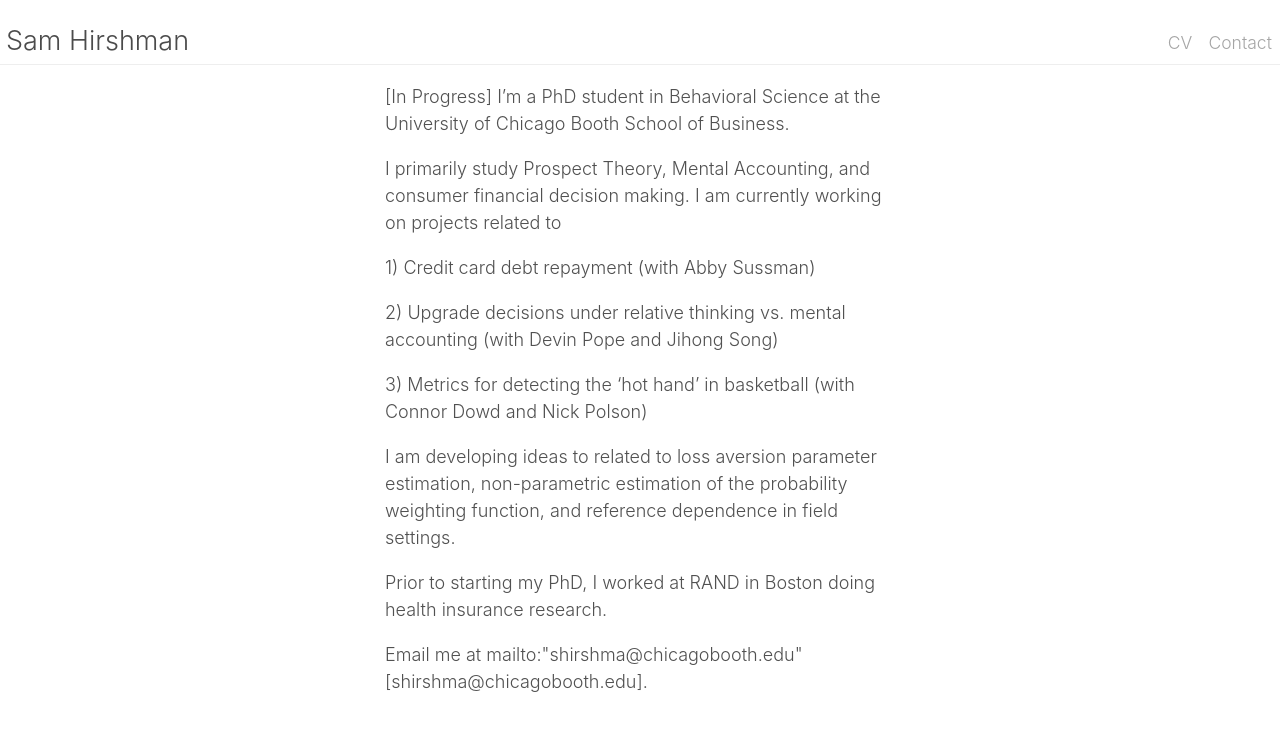
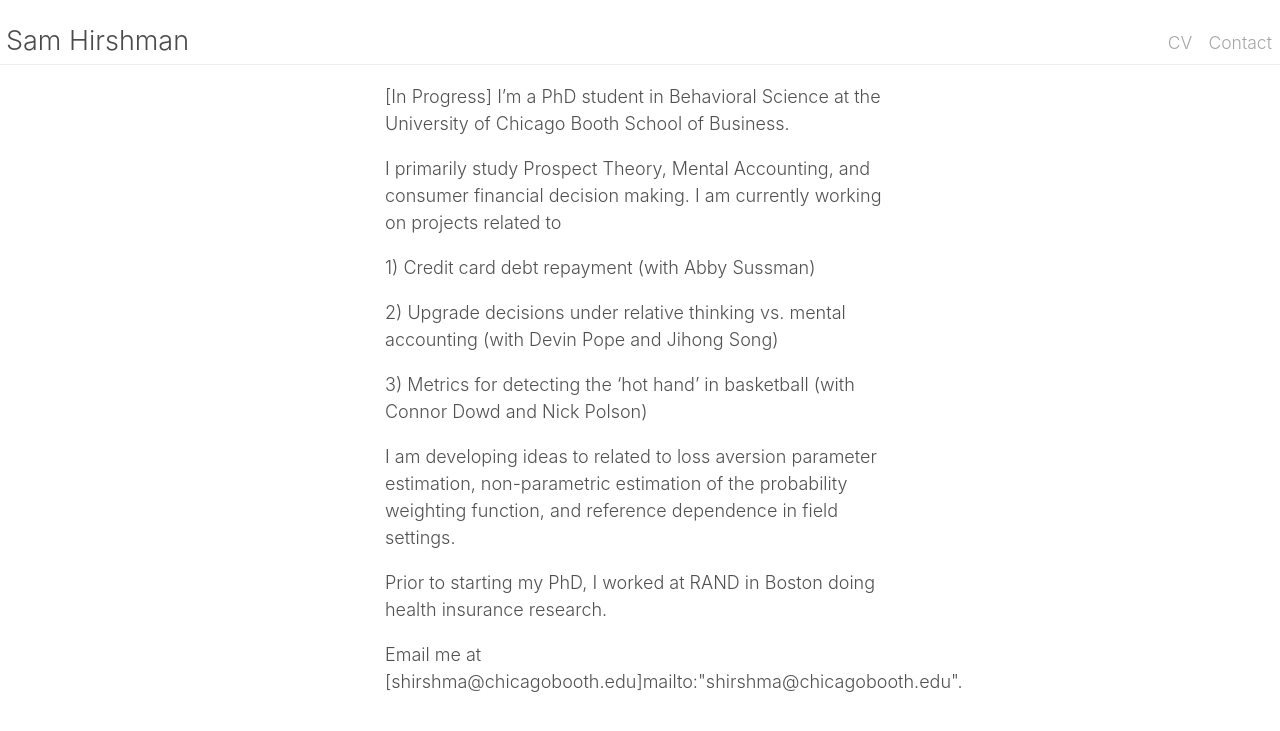
Before and after one commit to shirshma/shirshma.github.io, a Jekyll site: the page built from index.md, in a window 1280 px wide. Shown: the top 731 px of the page. Built offline with Jekyll 4.4.1, drawn with Linux system fonts in a browser that asks for light colours.

```diff
--- a/index.md
+++ b/index.md
@@ -19,4 +19,4 @@ I primarily study Prospect Theory, Mental Accounting, and consumer financial dec
 <p> Prior to starting my PhD, I worked at RAND in Boston doing health insurance research.
 
 
-<p> Email me at mailto:"shirshma@chicagobooth.edu"[shirshma@chicagobooth.edu].
+<p> Email me at [shirshma@chicagobooth.edu]mailto:"shirshma@chicagobooth.edu".
```
